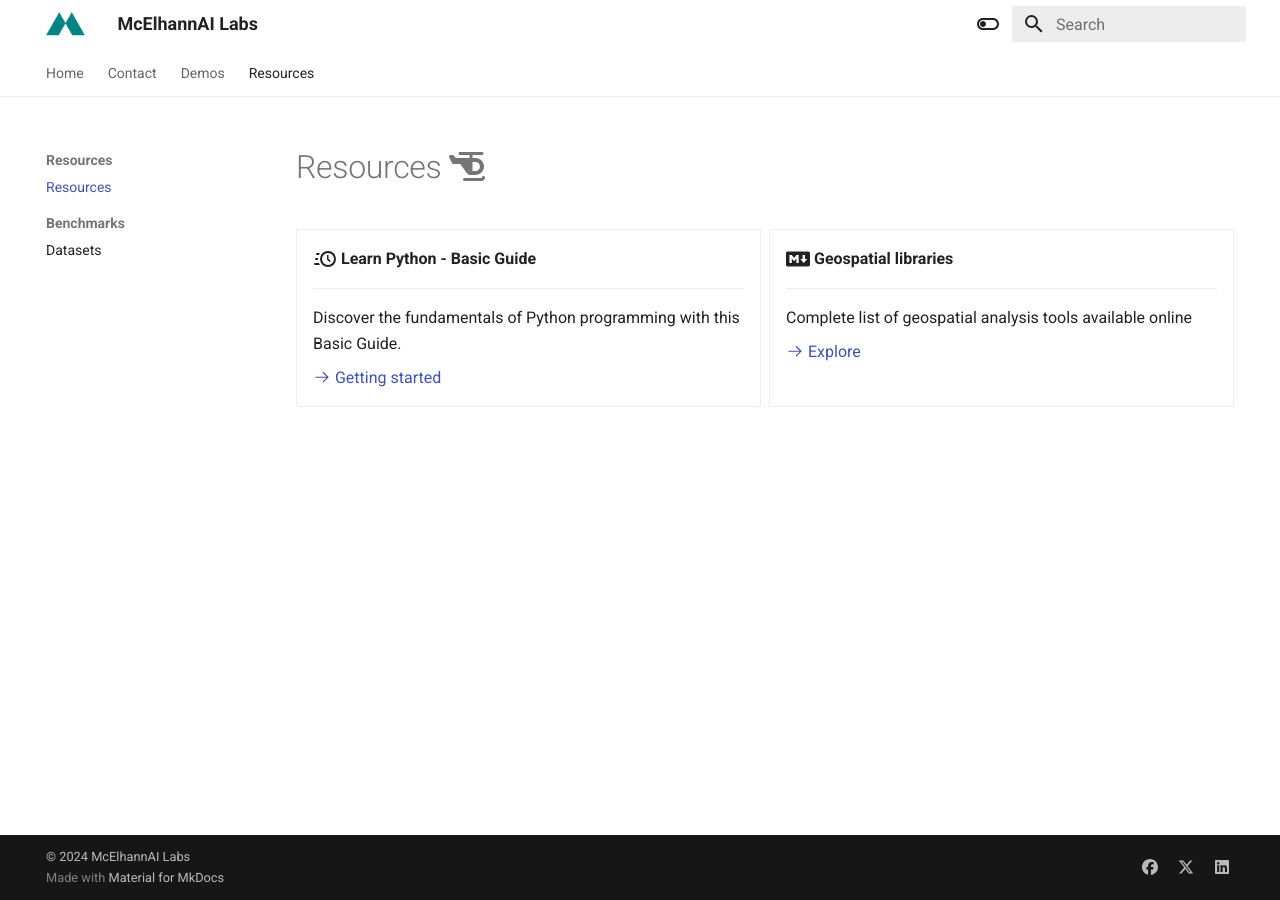
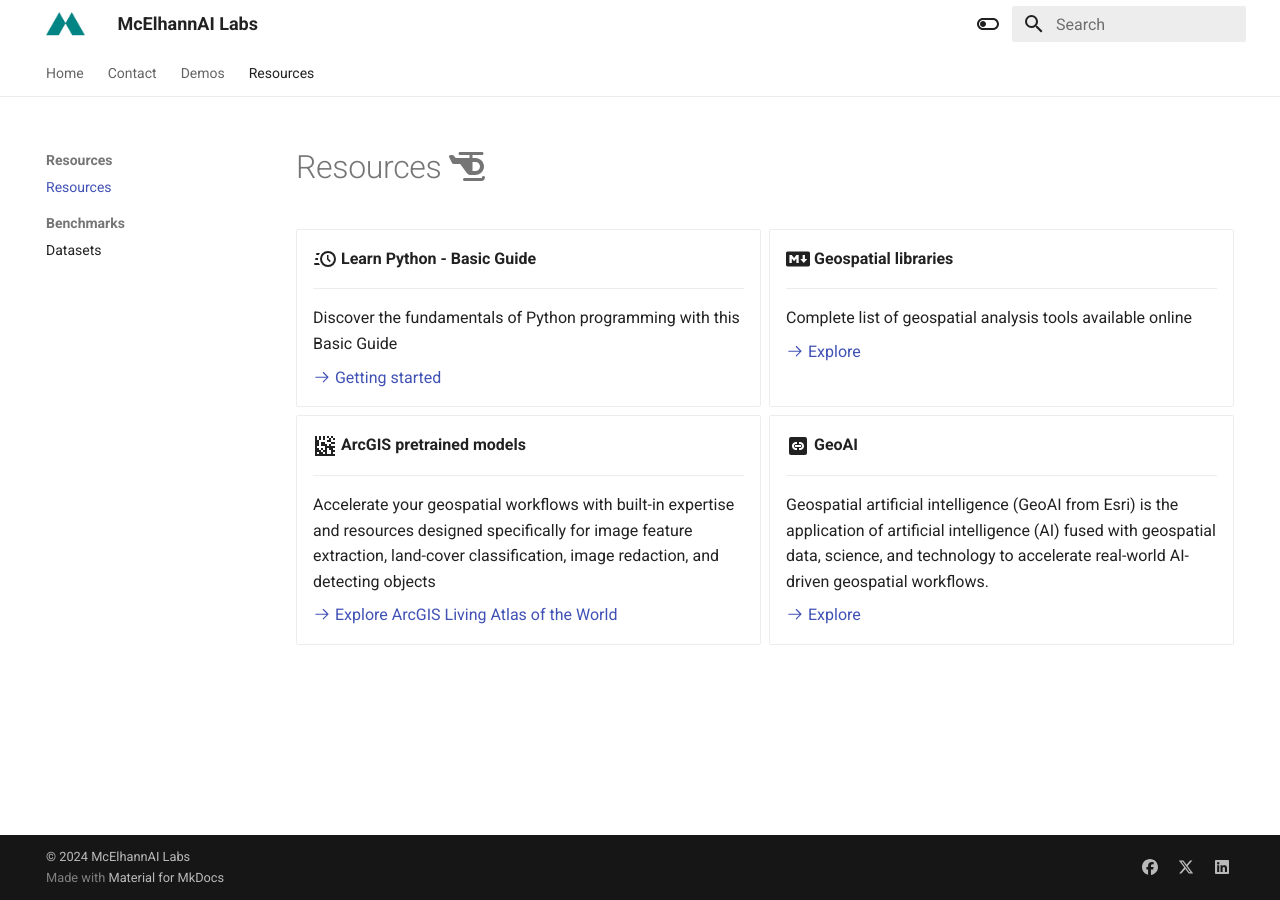
Before and after one commit to lugobust/mc-labs, an MkDocs documentation site: the page built from docs/Resources/page6.md, in a window 1280 px wide. Built offline with MkDocs 1.6.1 and Material for MkDocs 9.7.7, drawn with Linux system fonts in a browser that asks for light colours.

Commit message:
$Updating documentation and links

```diff
--- a/docs/Resources/page6.md
+++ b/docs/Resources/page6.md
@@ -6,7 +6,7 @@
 
     ---
 
-    Discover the fundamentals of Python programming with this Basic Guide.
+    Discover the fundamentals of Python programming with this Basic Guide
 
     [:octicons-arrow-right-24: Getting started](https://www.w3schools.com/python/default.asp)
 
@@ -18,20 +18,20 @@
 
     [:octicons-arrow-right-24: Explore](https://github.com/sacridini/Awesome-Geospatial)
 
-<!-- -   :material-format-font:{ .lg .middle } __Made to measure__
+-   :material-data-matrix:{ .lg .middle } __ArcGIS pretrained models__
 
     ---
 
-    Change the colors, fonts, language, icons, logo and more with a few lines
+    Accelerate your geospatial workflows with built-in expertise and resources designed specifically for image feature extraction, land-cover classification, image redaction, and detecting objects
 
-    [:octicons-arrow-right-24: Customization](#)
+    [:octicons-arrow-right-24: Explore ArcGIS Living Atlas of the World](https://livingatlas.arcgis.com/en/browse/?q=dlpk#d=1&q=dlpk)
 
--   :material-scale-balance:{ .lg .middle } __Open Source, MIT__
+-   :material-link-box:{ .lg .middle } __GeoAI__
 
     ---
 
-    Material for MkDocs is licensed under MIT and available on [GitHub]
+    Geospatial artificial intelligence (GeoAI from Esri) is the application of artificial intelligence (AI) fused with geospatial data, science, and technology to accelerate real-world AI-driven geospatial workflows.
 
-    [:octicons-arrow-right-24: Benchmarks](../links/open-datasets/#arborist-ai-datasets) -->
+    [:octicons-arrow-right-24: Explore](https://squidfunk.github.io/mkdocs-material/reference/icons-emojis/)
 
 </div>
```
Also changed, not shown: docs/page5-contact.md (+2 -5 lines).
